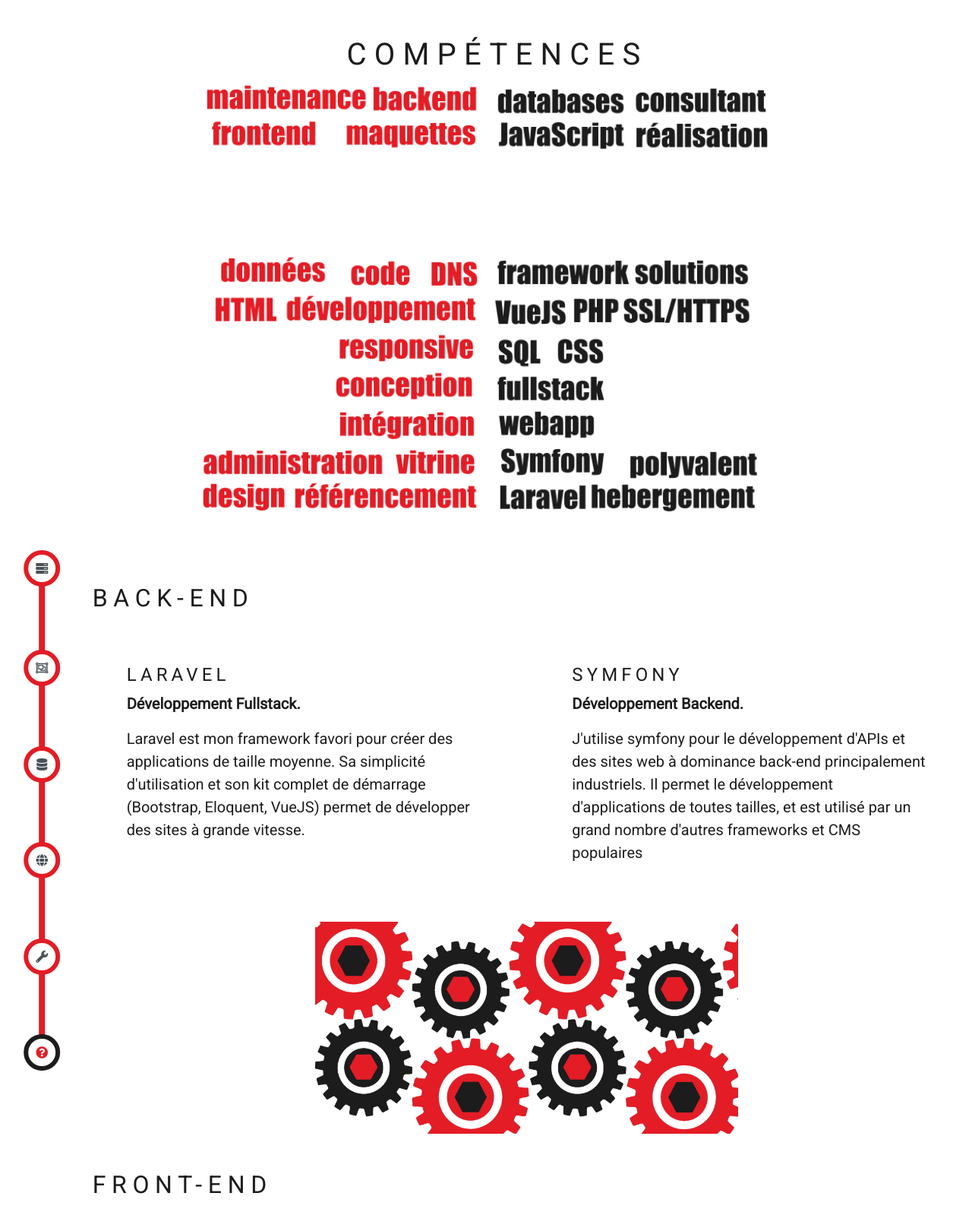
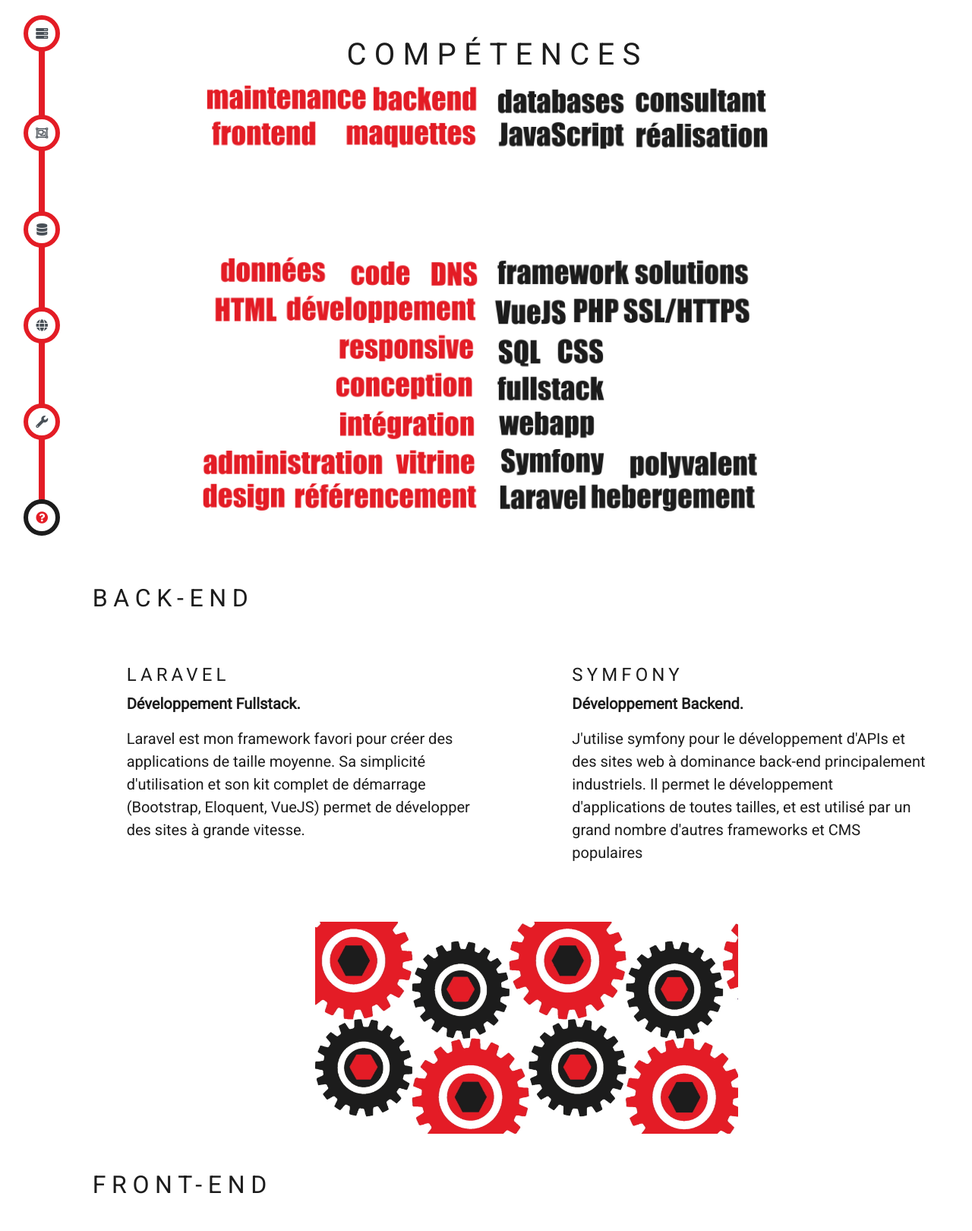
Before and after one commit to EtienneSurleau/site-personnel, a Symfony app: template templates/home/competences.html.twig in a window 1280 px wide. Shown: the part 80-1700 px from the top of the page at 76% size. Run offline with Twig, Linux system fonts and the light colour scheme; the template is opened without the code that fills it, so the values that code supplies are empty; form fields are guessed from the names that the template uses; some libraries are stand-ins or nearby versions.

Commit message:
fix scrollspy

```diff
--- a/public/css/main.css
+++ b/public/css/main.css
@@ -304,15 +304,16 @@
 
 #scrollspy-competences{
     border: 4px solid var(--red-color);
-    position: sticky;
+    position: fixed;
     left: 4%;
-    top: 15vh;
+    top: 12vh;
     margin-top: 20px;
     height: 80vh;
     border-radius: 2px;
     width: 0;
     padding-left: 0;
     margin-bottom: 0;
+    z-index: 2000;
 }
 .scrollspy-item{
     border: 6px solid var(--red-color);
```
Also changed, not shown: 1 other file.
